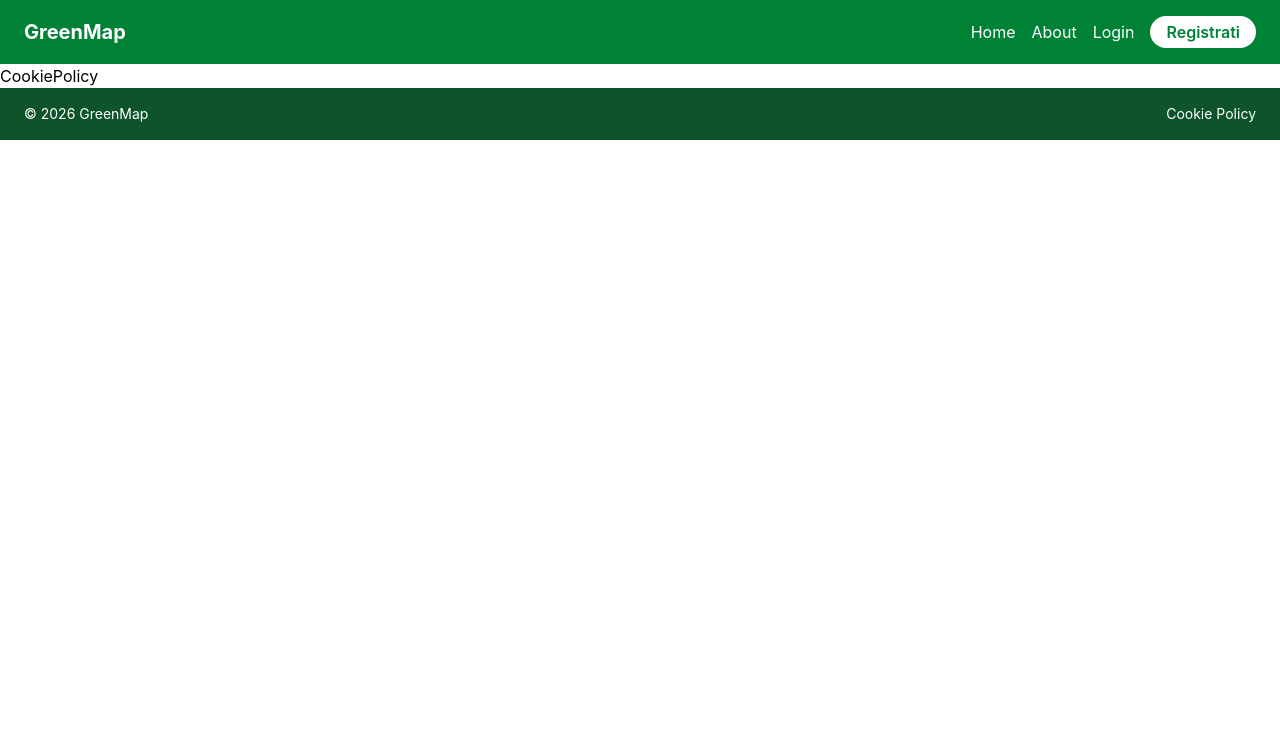
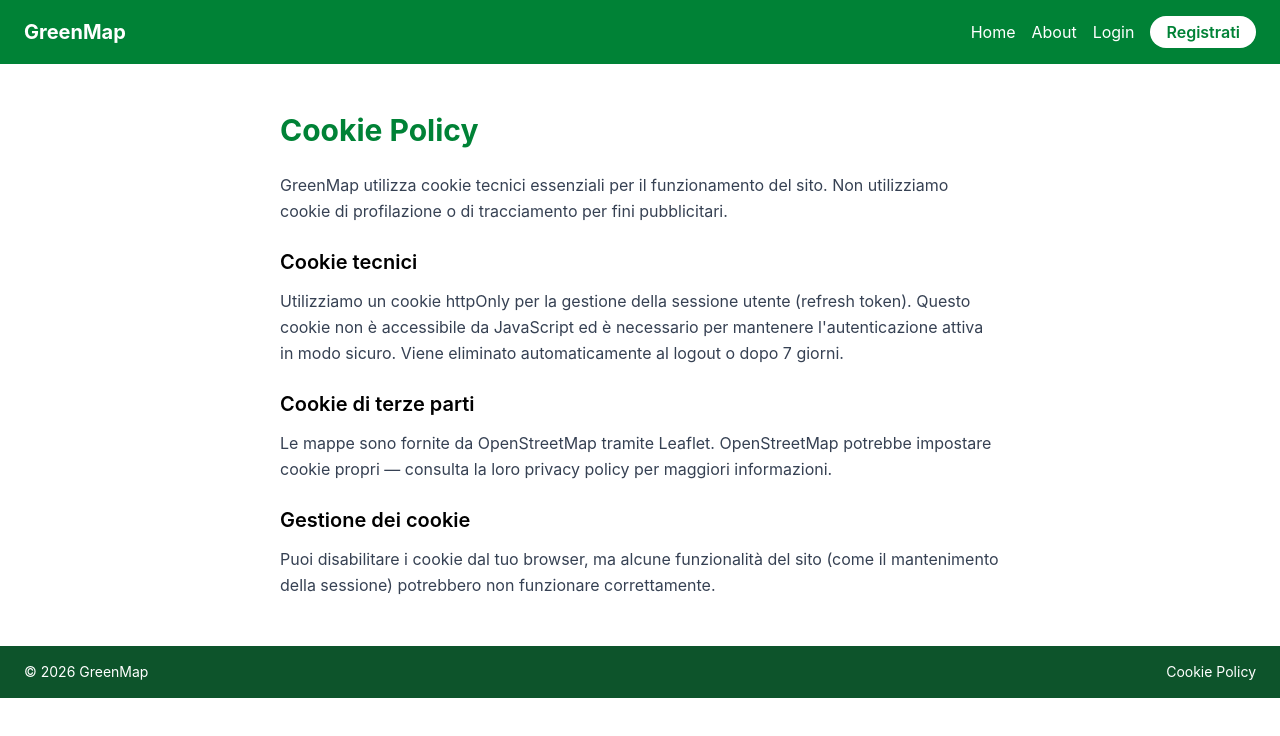
Before and after one commit to FabioDeiana/Frontend, a React app: page /cookie-policy in a window 1280 px wide. Shown: the top 736 px of the page. Built offline with nearby package versions, Linux system fonts and the light colour scheme; no server answers; the HTML template or start-up script is replaced by a standard one.

Commit message:
about & cookiepolicy

```diff
--- a/src/pages/About.jsx
+++ b/src/pages/About.jsx
@@ -1,5 +1,29 @@
 function About() {
-  return <h1>About</h1>;
+  return (
+    <div className="max-w-3xl mx-auto px-6 py-12">
+      <h1 className="text-3xl font-bold text-green-700 mb-6">Chi siamo</h1>
+
+      <p className="text-gray-700 text-lg leading-relaxed mb-6">
+        GreenMap nasce dalla convinzione che ogni scelta quotidiana possa fare
+        la differenza. Siamo una community di persone che credono nella
+        sostenibilità, nell'accessibilità e nella trasparenza — e vogliamo
+        rendere più facile trovare attività locali che condividono questi valori.
+      </p>
+
+      <p className="text-gray-700 text-lg leading-relaxed mb-6">
+        Che tu stia cercando un ristorante con opzioni vegane, un negozio
+        zero-waste o un alloggio eco-sostenibile, GreenMap ti aiuta a scoprirli
+        grazie alle recensioni reali della community — niente greenwashing,
+        solo esperienze verificate da chi le vive ogni giorno.
+      </p>
+
+      <p className="text-gray-700 text-lg leading-relaxed">
+        Se gestisci un'attività e vuoi farne parte, registrati e candidala su
+        GreenMap. Se sei un utente curioso, esplora la mappa e lascia le tue
+        recensioni — ogni contributo aiuta la community a crescere.
+      </p>
+    </div>
+  );
 }
 
 export default About;
--- a/src/pages/CookiePolicy.jsx
+++ b/src/pages/CookiePolicy.jsx
@@ -1,5 +1,37 @@
 function CookiePolicy() {
-  return <h1>CookiePolicy</h1>;
+  return (
+    <div className="max-w-3xl mx-auto px-6 py-12">
+      <h1 className="text-3xl font-bold text-green-700 mb-6">Cookie Policy</h1>
+
+      <p className="text-gray-700 leading-relaxed mb-6">
+        GreenMap utilizza cookie tecnici essenziali per il funzionamento del
+        sito. Non utilizziamo cookie di profilazione o di tracciamento per fini
+        pubblicitari.
+      </p>
+
+      <h2 className="text-xl font-semibold mb-3">Cookie tecnici</h2>
+      <p className="text-gray-700 leading-relaxed mb-6">
+        Utilizziamo un cookie httpOnly per la gestione della sessione utente
+        (refresh token). Questo cookie non è accessibile da JavaScript ed è
+        necessario per mantenere l'autenticazione attiva in modo sicuro. Viene
+        eliminato automaticamente al logout o dopo 7 giorni.
+      </p>
+
+      <h2 className="text-xl font-semibold mb-3">Cookie di terze parti</h2>
+      <p className="text-gray-700 leading-relaxed mb-6">
+        Le mappe sono fornite da OpenStreetMap tramite Leaflet. OpenStreetMap
+        potrebbe impostare cookie propri — consulta la loro privacy policy per
+        maggiori informazioni.
+      </p>
+
+      <h2 className="text-xl font-semibold mb-3">Gestione dei cookie</h2>
+      <p className="text-gray-700 leading-relaxed">
+        Puoi disabilitare i cookie dal tuo browser, ma alcune funzionalità del
+        sito (come il mantenimento della sessione) potrebbero non funzionare
+        correttamente.
+      </p>
+    </div>
+  );
 }
 
 export default CookiePolicy;
```
